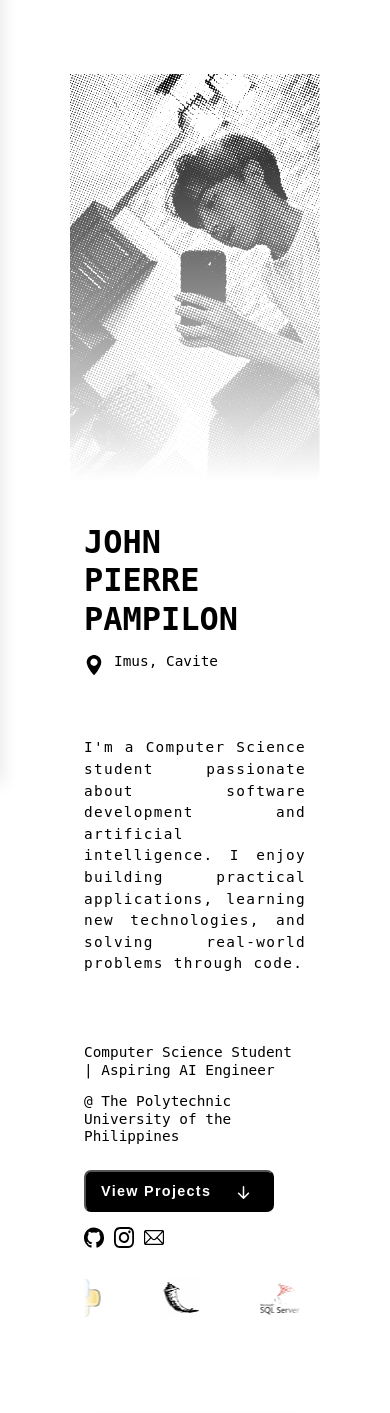
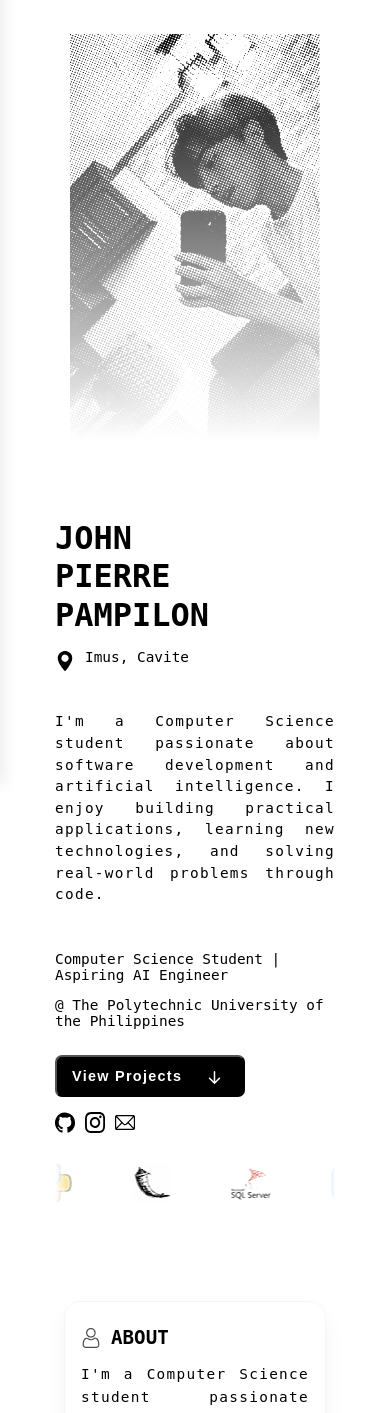
Before and after one commit to jierre/Personal-Website, a Flask app: page / in a window 390 px wide. Shown: the part 60-1473 px from the top of the page. Run offline with Flask 3, Linux system fonts and the light colour scheme; data that the repository does not hold is empty; some libraries are stand-ins or nearby versions; some web fonts are replaced.

Commit message:
Fixed Wrapping Issue and Improve Overall View

```diff
--- a/static/css/cert.css
+++ b/static/css/cert.css
@@ -1,7 +1,7 @@
 /* --- Outer Wrapper --- */
 .cert-section {
   width: 100%;
-  max-width: 700px;
+  max-width: 1060px;
   margin: 3rem auto;
   box-sizing: border-box;
   font-family: 'Courier New', Courier, monospace;
--- a/static/css/styles.css
+++ b/static/css/styles.css
@@ -1,12 +1,21 @@
+* {
+    box-sizing: border-box;
+}
+
 body {
     margin: 0;
-    padding-left: 120px;
     box-sizing: border-box;
     font-family: "Intel One Mono", monospace;
-    width: 100%;
 }
 
 /* NAVBAR PART */
+
+.page-layout {
+    display: grid;
+    grid-template-columns: 220px 1fr;
+    min-height: 100vh;
+    width: 100%;
+}
 
 .top-header,
 .nav-overlay {
@@ -53,22 +62,33 @@ body {
     box-sizing: border-box;
     width: 100%;
     max-width: 1060px;
-    margin: auto;
+    margin: 0 auto;
+
 }
+
+.section-wrapper {
+    width:100%;
+    max-width: 1060px;
+    margin: 0 auto;
+}
+
+
+/* HERO SECTION */
+
 
 .first{
     display: flex;
     flex-direction: row;
-
+    flex-wrap: wrap;
     justify-content: center;
     align-items: center;
     margin-top: 90px;
     width: 100%;
-    gap:20px;
+    gap:50px;
 }
 
 .img {
-    flex: 0 0 350px;
+    flex: 0 1 350px;
     display: flex;
     justify-content: center;
     align-items: center;
@@ -85,13 +106,15 @@ body {
     display:flex;
     flex-direction: column;
     margin-bottom: 15px;
+    flex: 1 1 350px;
+    min-width: 280px;
 
 }
 
 .hero-content {
     display: flex;
     flex-direction: column;
-    padding: 20px;
+    padding: 20px 0;
 }
 
 .location {
@@ -124,7 +147,7 @@ body {
 }
 .bio-2 p {
     font-weight: 500;
-    line-height: 0.5;
+    line-height: 1;
 }
 
 .socials-hero {
@@ -439,44 +465,15 @@ body {
 /*---------------------------------------------------------*/
 @media (max-width: 1023px) {
 
-    body {
-        padding: 0;
-        padding-left:0 ;
+    /* PAGE LAYOUT GRID */
+    .page-layout {
+        grid-template-columns: 1fr;
     }
 
-    .top-header {
-        display: flex;
-        justify-content: space-between;
-        align-items: center;
-        position: fixed;
-        top: 0;
-        right: 0;
-        width: 100%;
-        height: 60px;
-        padding: 0 24px;
-        background-color: #ffffff;
-        border-bottom: 1px solid #eaeaea;
-        z-index: 999;
-        box-sizing: border-box;
-    }
-
-    .brand-name {
-        font-family: monospace, sans-serif;
-        font-size: 1.1rem;
-        font-weight: 500;
-        color: #111111;
-    }
-
-    .menu-toggle {
-        background: none;
-        border: none;
-        font-size: 1.4rem;
-        cursor: pointer;
-        color: #111111;
-        padding: 4px;
-    }
+    /* NAVBAR & HEADER */
 
     .nav-bar {
+        position: fixed;
         width: 200px;
         background-color: #ffffff;
         box-shadow: 4px 0 15px rgba(0, 0, 0, 0.08);
@@ -500,50 +497,75 @@ body {
         z-index: 1000;
     }
 
+    .top-header {
+        display: flex;
+        justify-content: space-between;
+        align-items: center;
+        position: fixed;
+        top: 0;
+        right: 0;
+        width: 100%;
+        height: 60px;
+        padding: 0 24px;
+        background-color: #ffffff;
+        border-bottom: 1px solid #eaeaea;
+        z-index: 999;
+    }
+
+    .brand-name {
+        font-family: monospace, sans-serif;
+        font-size: 1.1rem;
+        font-weight: 500;
+        color: #111111;
+    }
+
+    .menu-toggle {
+        background: none;
+        border: none;
+        font-size: 1.4rem;
+        cursor: pointer;
+        color: #111111;
+        padding: 4px;
+    }
+
+    /* MAIN CONTAINER AND CONTENT */
+
     .main-content {
-        margin-left: 0;
-        margin-top: 40px;
         padding: 24px;
         box-sizing: border-box;
-    }
-
-    .section-wrapper,
-    .main-container,
-    .first,
-    .second {
-        width: 100%;
-        max-width: 1060px;
     }
 
     .section-wrapper {
         display: flex;
         justify-content: center;
     }
+
     .main-container{
-        display: flex;
-        flex-direction: column;
-        align-items: center;
         padding: 40px;
-        margin: 0;
-        box-sizing: border-box;
-        width: 100%;
     }
+
     .first {
-        margin:0;
         margin-top: 30px;
-        width:100%;
-        flex-wrap: wrap;
+    }
+
+    .img {
+        padding-bottom: 50px;
     }
 
     .img img {
-        max-width: 250px;
+        max-width: 350px;
     }
+
     .hero {
+        margin-top: 17px;
         width: 100%;
+    }
+    .hero-content {
+        padding: 9px 0;
     }
 
     .second {
-        margin-top: 10px;
+        margin-top: 20px;
 
     }
     .socials-hero {
@@ -554,7 +576,7 @@ body {
 
     .bio-2 p {
         font-weight: 500;
-        line-height: 1.2;
+        line-height: 1.1;
     }
 
     .btn {
@@ -619,17 +642,15 @@ body {
         width: 100%;
     }
     .social-link {
-        width: 60%;
+        flex: 1 1 100%;
         max-width: 200px;
     }
 }
-@media (max-width:767px) {
-    .second {
-        flex-wrap: wrap;
+@media (max-width:877px) {
+    .img {
+        padding: 0;
     }
-    .hero,
-    .info,
-    .experience {
-        flex: 1 1 100%;
+    .img img {
+        max-width: 250px;
     }
 }
--- a/templates/layout.html
+++ b/templates/layout.html
@@ -22,6 +22,7 @@
     <!-- 2. Dark Overlay Backdrop (for mobile) -->
     <div id="nav-overlay" class="nav-overlay" onclick="toggleNav()"></div>
 
+    <div class = "page-layout">
         <nav id="nav-bar" class = "nav-bar">
             <a class = "nav-item" href = "#home">JP</a>
             <a class = "nav-item" href = "#about">ABOUT</a>
@@ -35,7 +36,7 @@
             <!-- Dynamic page content goes here -->
             {% endblock %}
         </main>
-
+    </div>
         {% block scripts %}{% endblock %}
 </body>
 </html>
```
Also changed, not shown: other parts of static/css/styles.css (+35 -30 lines). Lines whose indentation alone changed are shown as unchanged.
